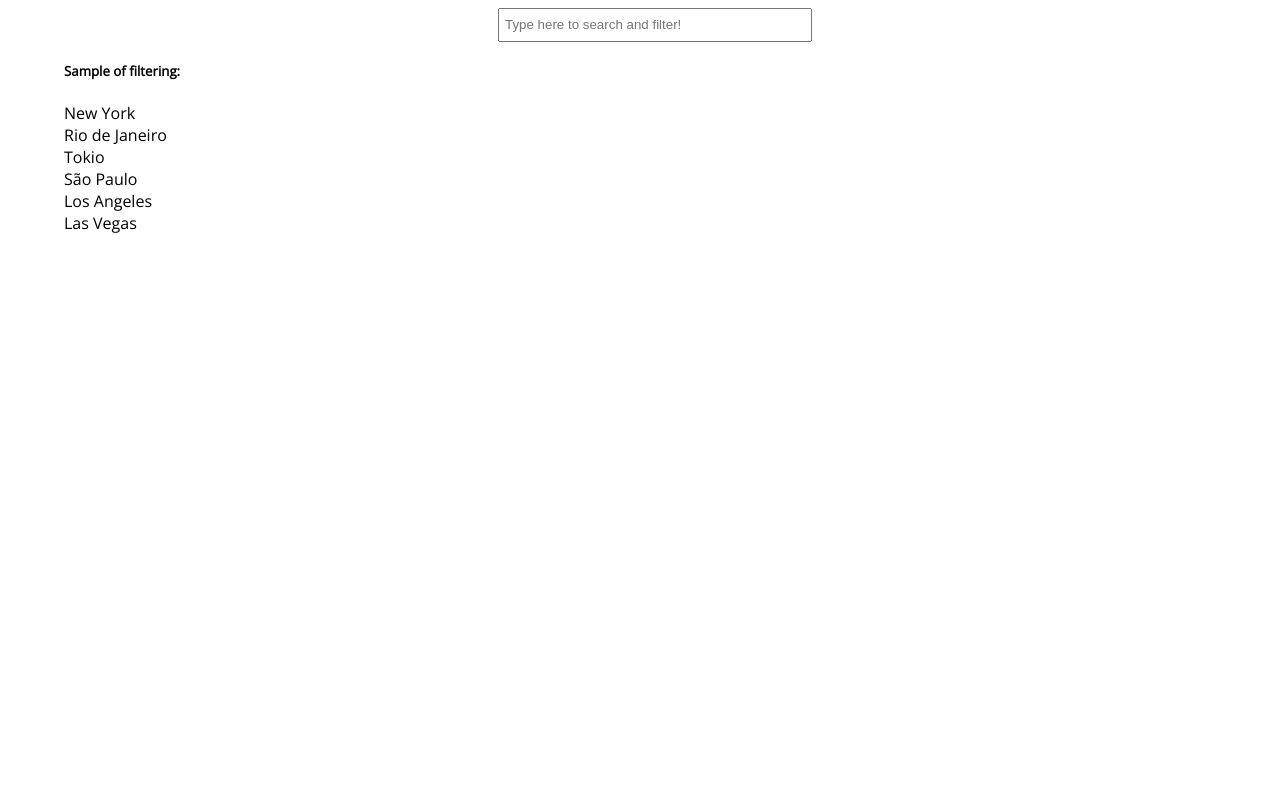
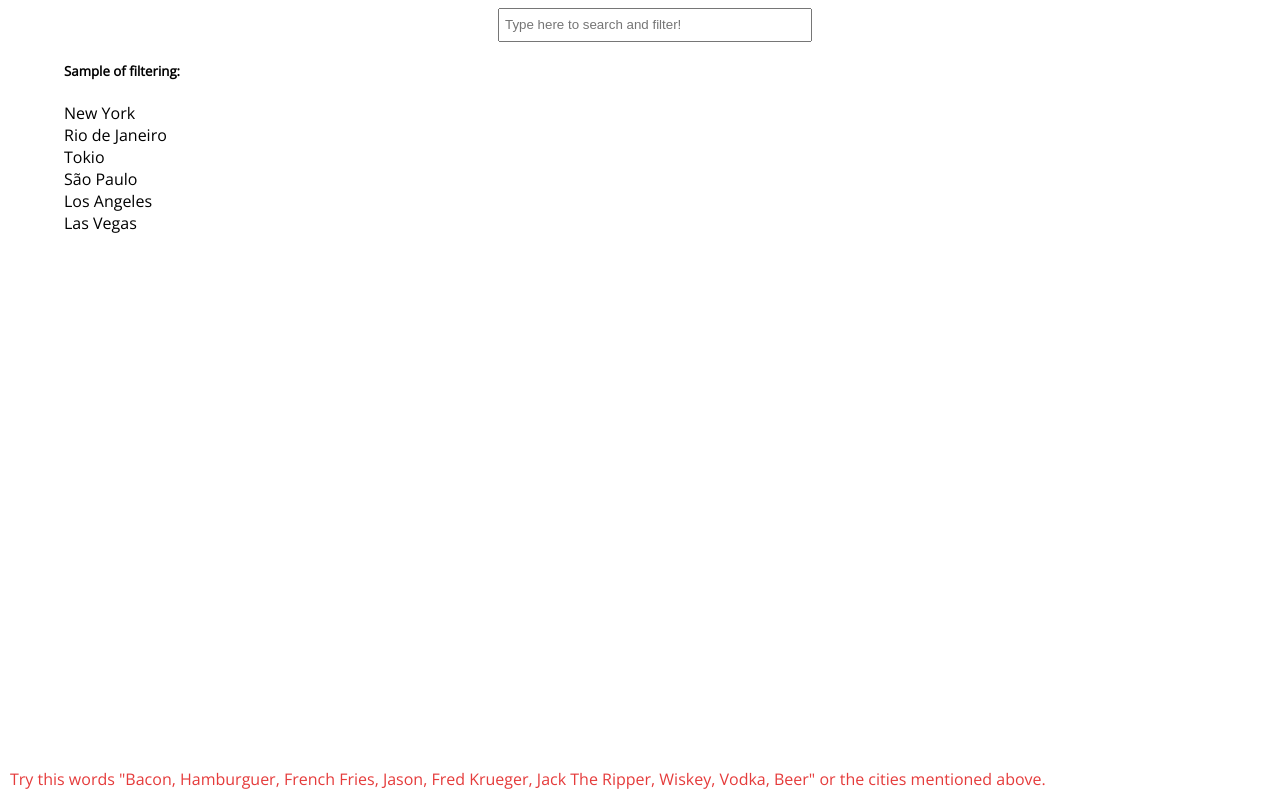
Before and after one commit to leandrosimoes/ls-search, a website: page index.html in a window 1280 px wide. Drawn offline with nearby package versions, Linux system fonts and the light colour scheme.

```diff
--- a/index.html
+++ b/index.html
@@ -24,6 +24,9 @@
             <div class="filter-item">Los Angeles</div>
             <div class="filter-item">Las Vegas</div>
         </div>
+		<div class="samples">
+			Try this words "Bacon, Hamburguer, French Fries, Jason, Fred Krueger, Jack The Ripper, Wiskey, Vodka, Beer" or the cities mentioned above.
+		</div>
     </section>
 
     <script type="text/javascript">
--- a/sample/drinks.json
+++ b/sample/drinks.json
@@ -1,7 +1,7 @@
 {
 	"data": [
-    { "id": 1, "title":  "Wiskey" },
-    { "id": 2, "title":  "Vodka" },
-    { "id": 3, "title":  "Beer" }
+		{ "id": 1, "title":  "Wiskey" },
+		{ "id": 2, "title":  "Vodka" },
+		{ "id": 3, "title":  "Beer" }
 	]
 }
--- a/sample/foods.json
+++ b/sample/foods.json
@@ -1,7 +1,7 @@
 {
 	"data": [
-    { "id": 1, "title":  "Bacon" },
-    { "id": 2, "title":  "Hamburguer" },
-    { "id": 3, "title":  "French Fries" }
+		{ "id": 1, "title":  "Bacon" },
+		{ "id": 2, "title":  "Hamburguer" },
+		{ "id": 3, "title":  "French Fries" }
 	]
 }
--- a/sample/names.json
+++ b/sample/names.json
@@ -1,7 +1,7 @@
 {
 	"data": [
-    { "id": 1, "title":  "Jason" },
-    { "id": 2, "title":  "Fred Krueger" },
-    { "id": 3, "title":  "Jack The Ripper" }
+		{ "id": 1, "title":  "Jason" },
+		{ "id": 2, "title":  "Fred Krueger" },
+		{ "id": 3, "title":  "Jack The Ripper" }
 	]
 }
--- a/sample/style.less
+++ b/sample/style.less
@@ -7,6 +7,13 @@
     #main {
         width: 300px;
         margin: 0 auto;
+
+        div.samples {
+            position: absolute;
+            bottom: 10px;
+            left: 10px;
+            color: #e53b3b;
+        }
 
         #input-ls-search {
             width: 100%;
```
Also changed, not shown: bower.json (added, +27 -0 lines), sample/style.css, sample/style.min.css.
